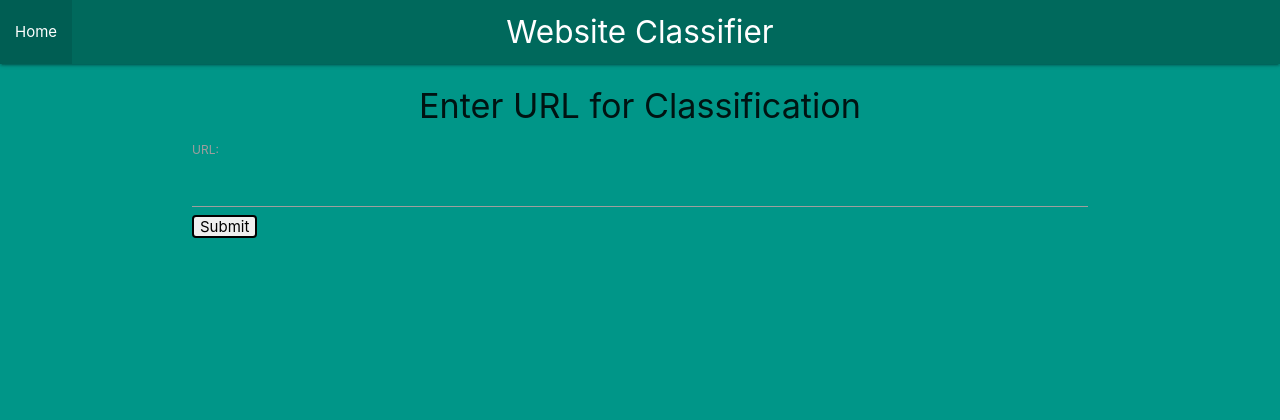
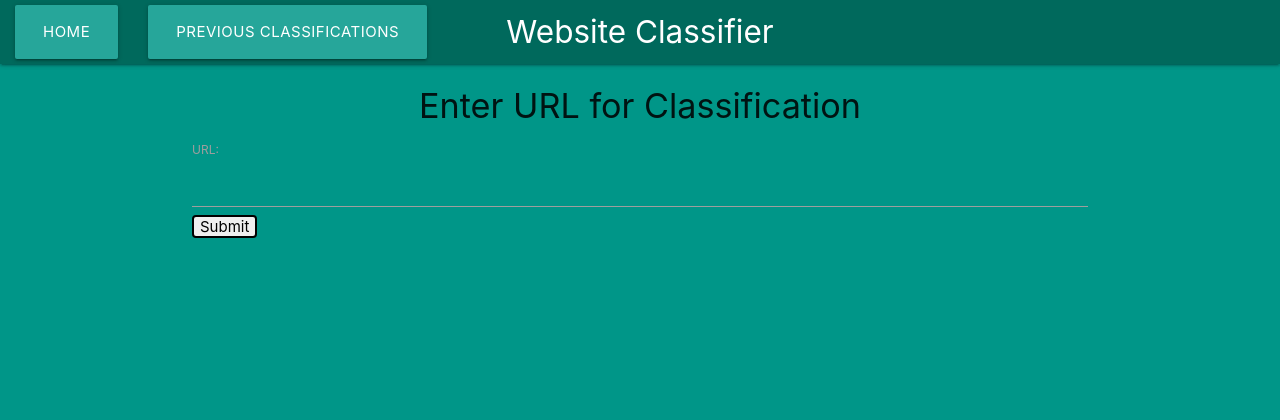
Before and after one commit to kieranaustin97/Websiteclassifier, a Django app: page / in a window 1280 px wide. Shown: the top 420 px of the page. Run offline with Django 3.2, Linux system fonts and the light colour scheme; parts of the project's set-up code (start-up, migrations or seed data) failed here and were passed over.

Commit message:
Add buttons and link to new page

```diff
--- a/mysite/mysite/classifier/templates/classifier/header.html
+++ b/mysite/mysite/classifier/templates/classifier/header.html
@@ -41,9 +41,11 @@
         <div class="navbar-fixed">
         <nav>
             <div class="nav-wrapper teal darken-3">
-              <a href="" class="brand-logo center">Website Classifier</a>
+              <a href="{% url 'index' %}" class="brand-logo center">Website Classifier</a>
               <ul id="nav-mobile" class="left">
-                <a href="">Home</a>
+                <li><a class="waves-effect waves-light btn-large" href="{% url 'index' %}">Home</a></li>
+                <li><a class="waves-effect waves-light btn-large" href="{% url 'showresults' %}">Previous Classifications</a></li>
+              </ul>
             </div>
           </nav>
         </div>
```
Also changed, not shown: mysite/mysite/classifier/migrations/0001_initial.py (added).
